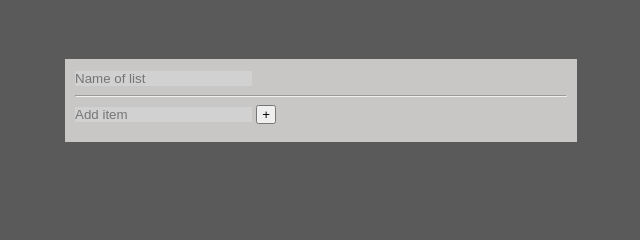
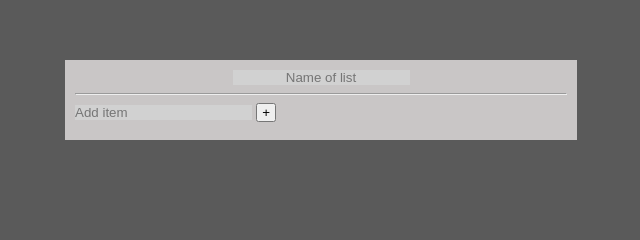
Before and after one commit to Wilhem-H/Wildlist, a plain HTML site: page index.html in a window 1280 px wide. Shown: the part 335-575 px from the top of the page, 319-959 px from the left. Drawn offline with Linux system fonts and the light colour scheme.

Commit message:
add a some features at style.css

```diff
--- a/index.html
+++ b/index.html
@@ -17,7 +17,9 @@
     </header>
     <section class="sectionNote">
       <div class="note">
-        <input class="toDoTitle" type="text" id="nameOfList" name="titre" placeholder="Name of list" />
+        <div class="titleStyle">
+          <input class="toDoTitle" type="text" id="nameOfList" name="titre" placeholder="Name of list" />
+        </div>
         <hr class="separator">
         <form id="form">
           <input type="text" name="liste" class="liste" id="nameOfItem" placeholder="Add item" value="" />
--- a/style.css
+++ b/style.css
@@ -49,7 +49,7 @@ header {
 .title {
   color: white;
   font-weight: bold;
-  align-items: right;
+  /*align-items: right;*/
 }
 
 .logo {
@@ -90,6 +90,15 @@ header {
 .liste {
   border: 0;
   background-color: #d1d1d1;
+}
+
+.toDoTitle {
+  text-align: center;
+}
+
+.titleStyle {
+  display: flex;
+  justify-content: center;
 }
 
 ul {
@@ -138,7 +147,7 @@ footer {
   align-items: center;
 }
 
-@media screen and (min-width: 1024px) {
+@media screen and (min-width: 600px) {
   header {
     display: grid;
     grid-template-columns: 1fr;
```
